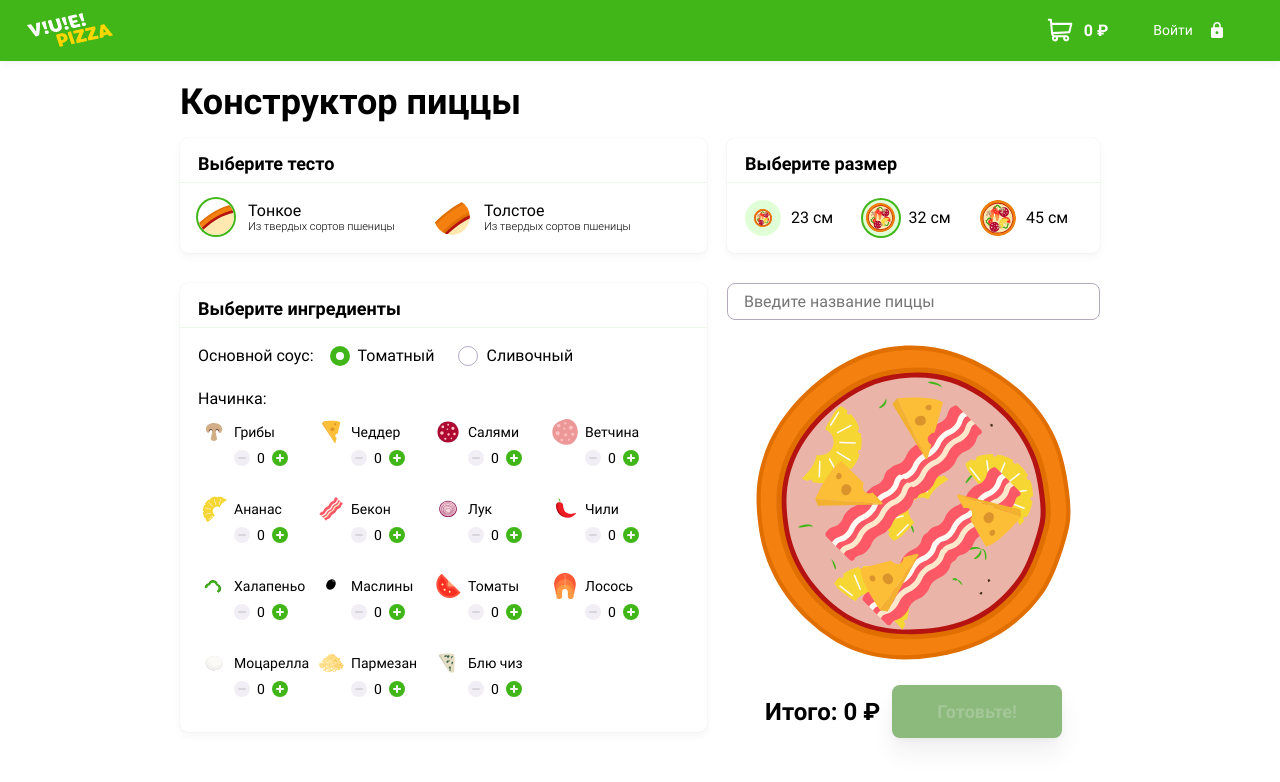
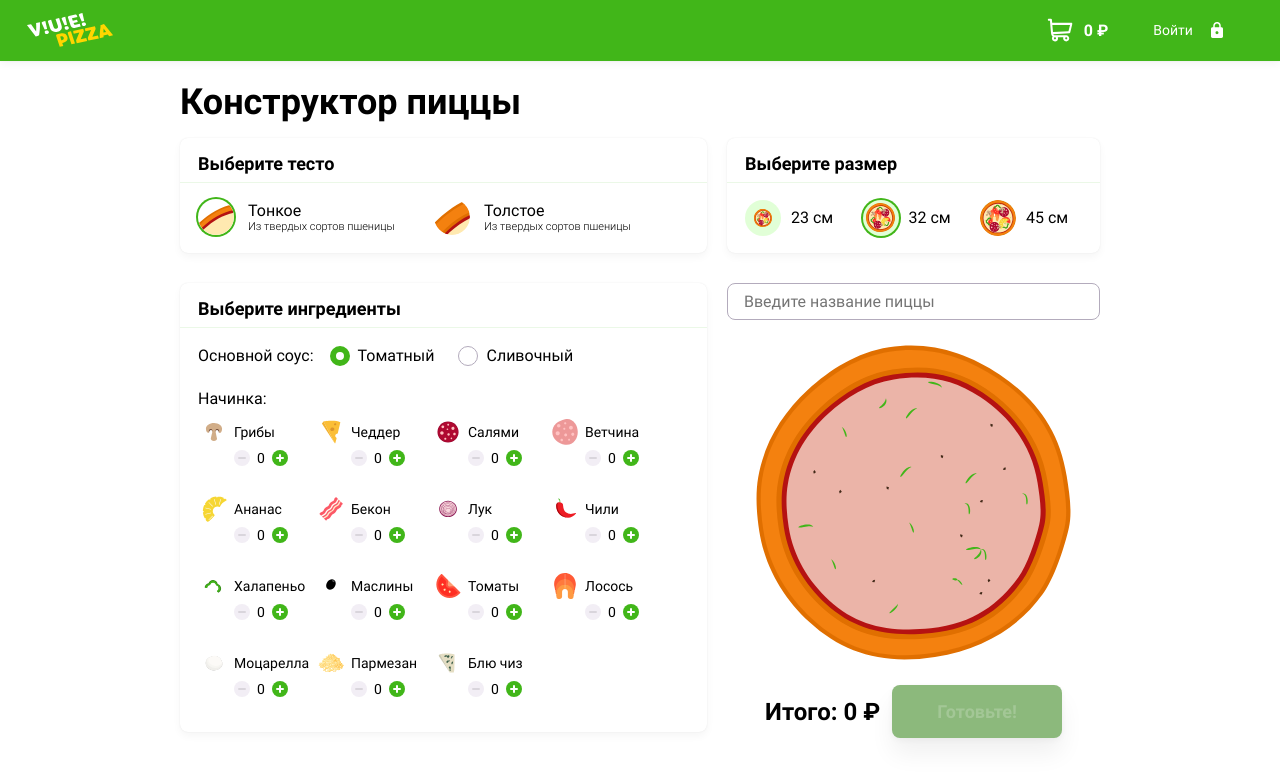
Before and after one commit to htmlacademy-vue/1010281-pizza-1, a Vue app in the folder src/frontend/: page / in a window 1280 px wide. Shown: the top 782 px of the page. Built offline with nearby package versions, Linux system fonts and the light colour scheme.

Commit message:
remove pizza view ingredients classes

```diff
--- a/src/frontend/src/modules/builder/components/BuilderPizzaView.vue
+++ b/src/frontend/src/modules/builder/components/BuilderPizzaView.vue
@@ -1,11 +1,7 @@
 <template>
   <div class="content__constructor">
     <div class="pizza pizza--foundation--big-tomato">
-      <div class="pizza__wrapper">
-        <div class="pizza__filling pizza__filling--ananas"></div>
-        <div class="pizza__filling pizza__filling--bacon"></div>
-        <div class="pizza__filling pizza__filling--cheddar"></div>
-      </div>
+      <div class="pizza__wrapper"></div>
     </div>
   </div>
 </template>
```
